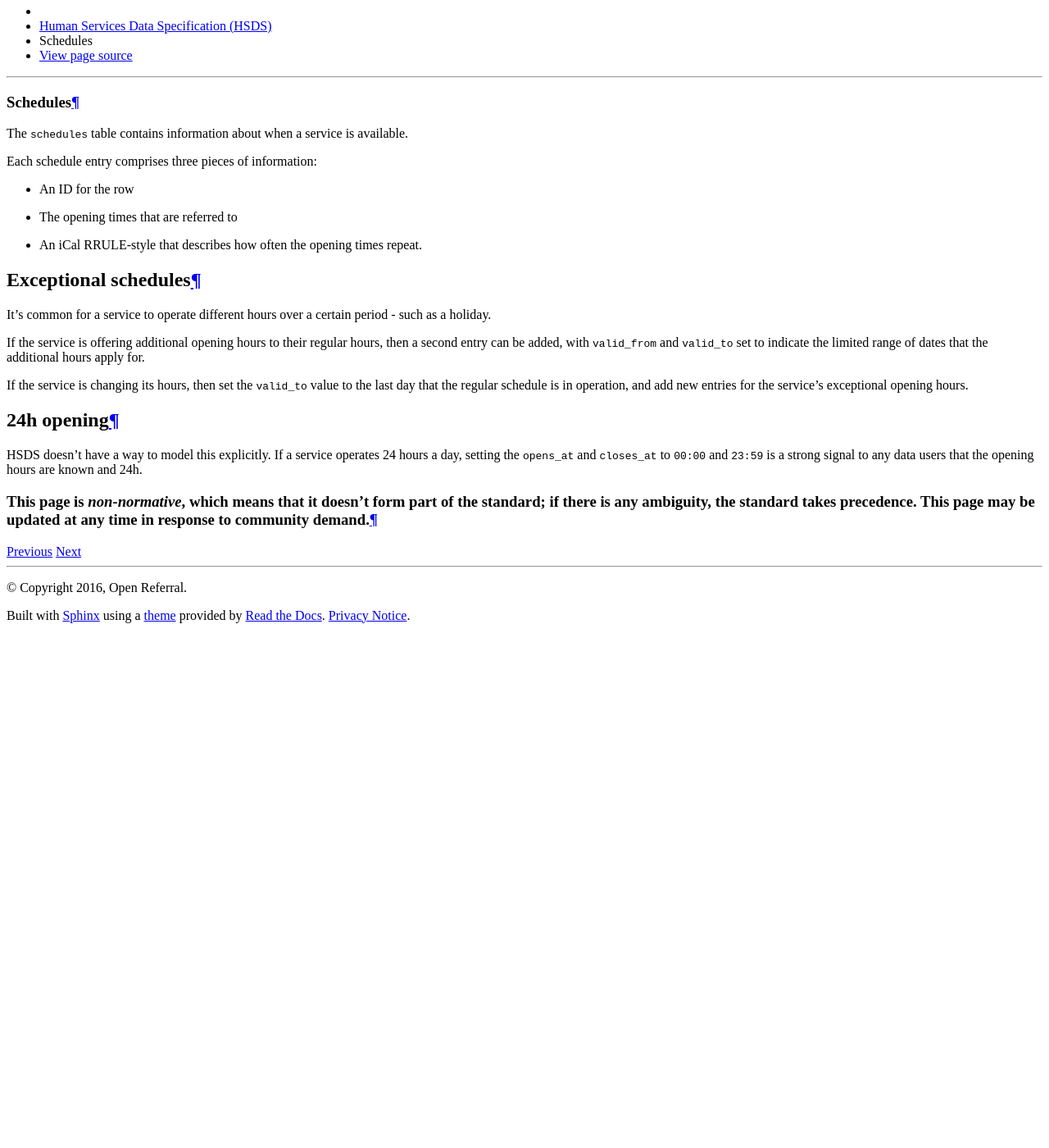
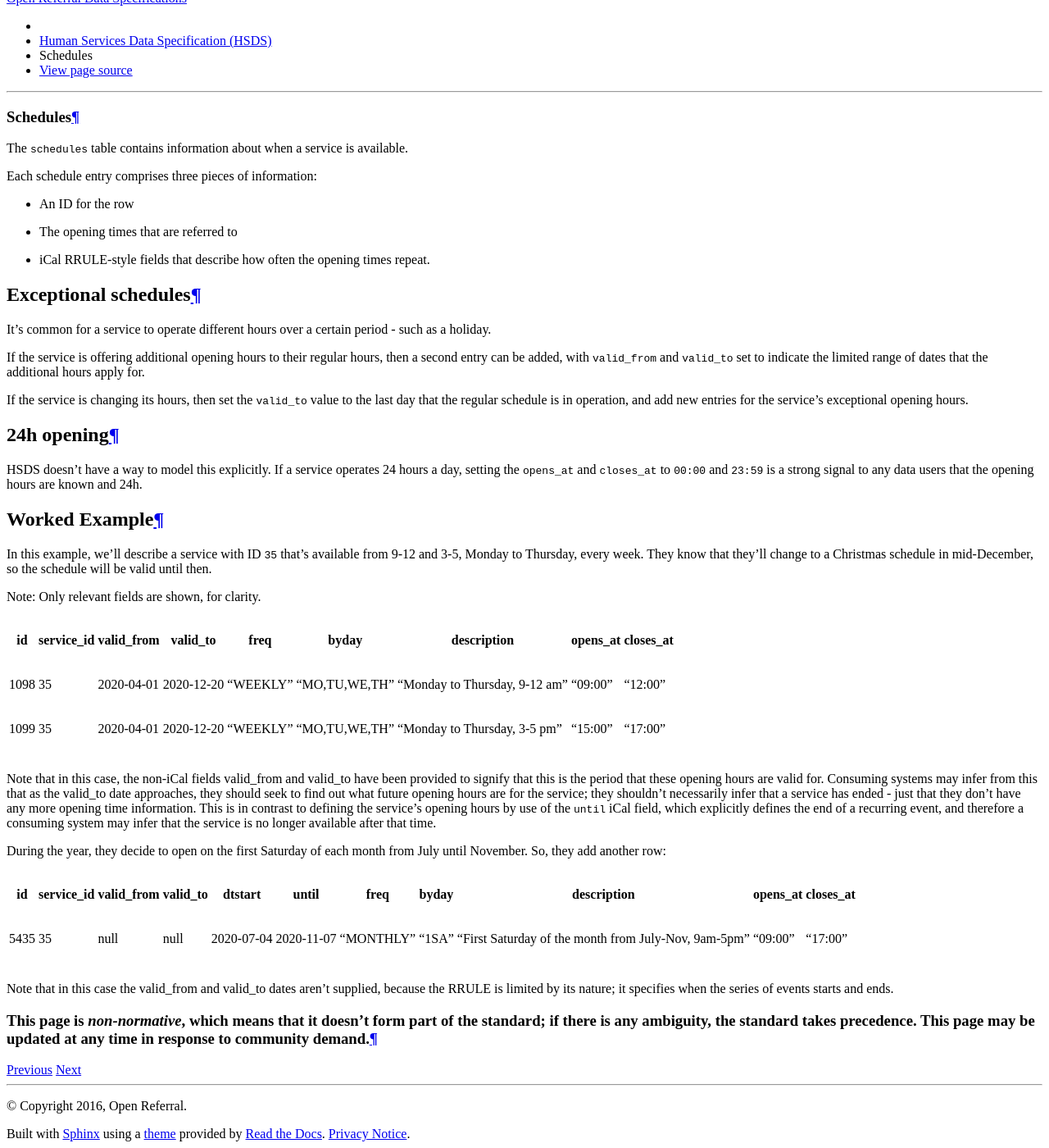
Before and after one commit to openreferral/specification, a Sphinx documentation site: the page built from docs/hsds/schedules.md, in a window 1280 px wide and 1400 px high, scrolled down 522 px. Shown: the whole window at 82% size. Built offline with Sphinx 7.4.7 and the Read the Docs theme 2.0.0, drawn with Linux system fonts in a browser that asks for light colours; pages that are not in the unit, such as notebooks, are missing from menus; a script that is not in the unit is left out; comment, search, counter and statistics services are not loaded; before the commit the page ends 1290 px from its top, so only the background shows below that.

Commit message:
Update schedule docs with RRULE example, rename duplicate field interval->count

````diff
--- a/docs/hsds/schedules.md
+++ b/docs/hsds/schedules.md
@@ -7,7 +7,7 @@ Each schedule entry comprises three pieces of information:
 
  * An ID for the row
  * The opening times that are referred to
- * An iCal RRULE-style that describes how often the opening times repeat.
+ * iCal RRULE-style fields that describe how often the opening times repeat.
 
 
 ## Exceptional schedules
@@ -22,4 +22,37 @@
 
 HSDS doesn't have a way to model this explicitly. If a service operates 24 hours a day, setting the ```opens_at``` and ```closes_at``` to ```00:00``` and ```23:59``` is a strong signal to any data users that the opening hours are known and 24h.
 
+## Worked Example
+
+In this example, we'll describe a service with ID ```35``` that's available from 9-12 and 3-5, Monday to Thursday, every week. They know that they'll change to a Christmas schedule in mid-December, so the schedule will be valid until then.
+
+Note: Only relevant fields are shown, for clarity.
+
+```eval_rst
+
++------+------------+------------+------------+----------+---------------+-------------------------------+----------+-----------+
+| id   | service_id | valid_from | valid_to   | freq     | byday         | description                   | opens_at | closes_at |
++======+============+============+============+==========+====+==========+===============================+==========+===========+
+| 1098 | 35         | 2020-04-01 | 2020-12-20 | "WEEKLY" | "MO,TU,WE,TH" | "Monday to Thursday, 9-12 am" | "09:00"  | "12:00"   |
++------+------------+------------+------------+----------+---------------+-------------------------------+----------+-----------+
+| 1099 | 35         | 2020-04-01 | 2020-12-20 | "WEEKLY" | "MO,TU,WE,TH" | "Monday to Thursday, 3-5 pm"  | "15:00"  | "17:00"   |
++------+------------+------------+------------+----------+---------------+-------------------------------+----------+-----------+
+```
+
+Note that in this case, the non-iCal fields valid_from and valid_to have been provided to signify that this is the period that these opening hours are valid for. Consuming systems may infer from this that as the valid_to date approaches, they should seek to find out what future opening hours are for the service; they shouldn't necessarily infer that a service has ended - just that they don't have any more opening time information. This is in contrast to defining the service's opening hours by use of the ```until``` iCal field, which explicitly defines the end of a recurring event, and therefore a consuming system may infer that the service is no longer available after that time.
+
+During the year, they decide to open on the first Saturday of each month from July until November. So, they add another row:
+
+```eval_rst
+
++------+------------+------------+------------+------------+------------+-----------+---------------+------------------------------------------------------+----------+-----------+
+| id   | service_id | valid_from | valid_to   | dtstart    | until      | freq      | byday         | description                                          | opens_at | closes_at |
++======+============+============+============+============+============+===========+===============+======================================================+==========+===========+
+| 5435 | 35         | null       | null       | 2020-07-04 | 2020-11-07 | "MONTHLY" | "1SA"         | "First Saturday of the month from July-Nov, 9am-5pm" | "09:00"  | "17:00"   |
++------+------------+------------+------------+------------+------------+-----------+---------------+------------------------------------------------------+----------+-----------+
+```
+
+Note that in this case the valid_from and valid_to dates aren't supplied, because the RRULE is limited by its nature; it specifies when the series of events starts and ends.
+
+
 #### This page is *non-normative*, which means that it doesn't form part of the standard; if there is any ambiguity, the standard takes precedence. This page may be updated at any time in response to community demand.
````
Also changed, not shown: datapackage.json.
